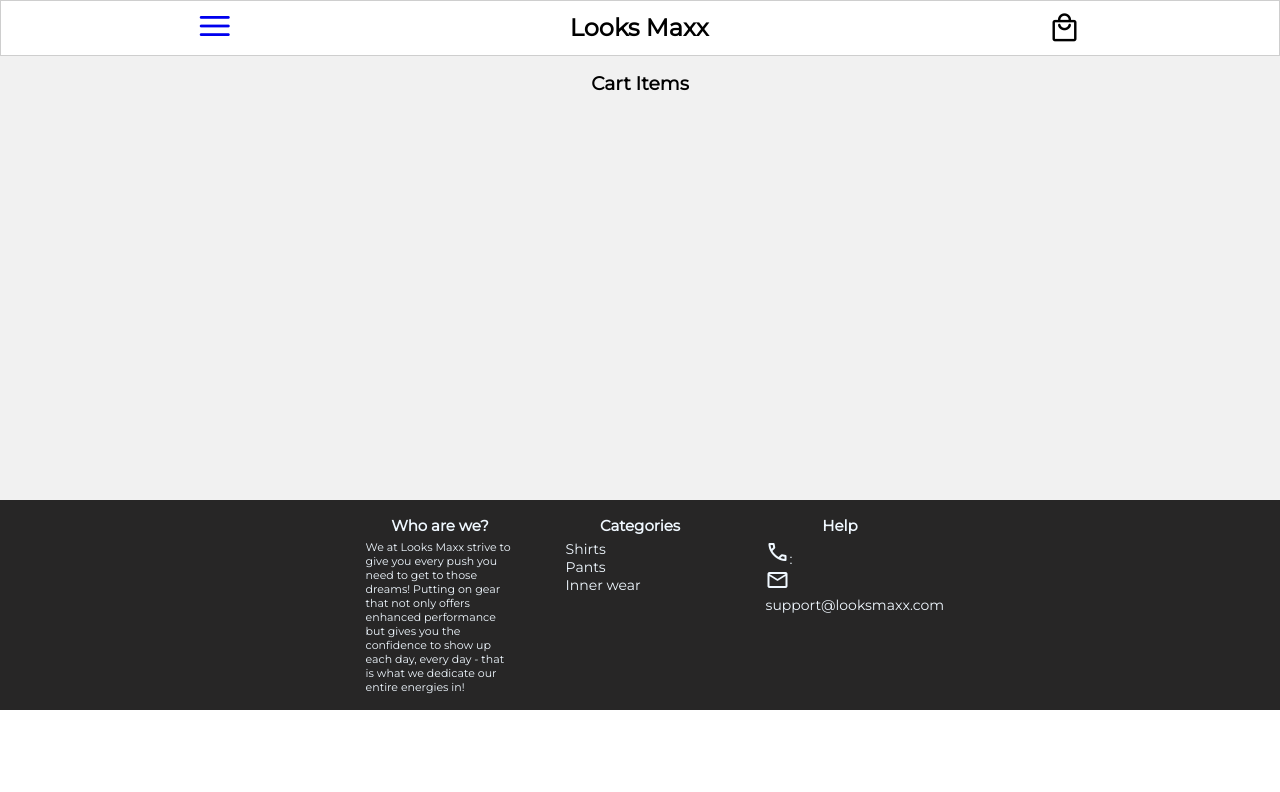
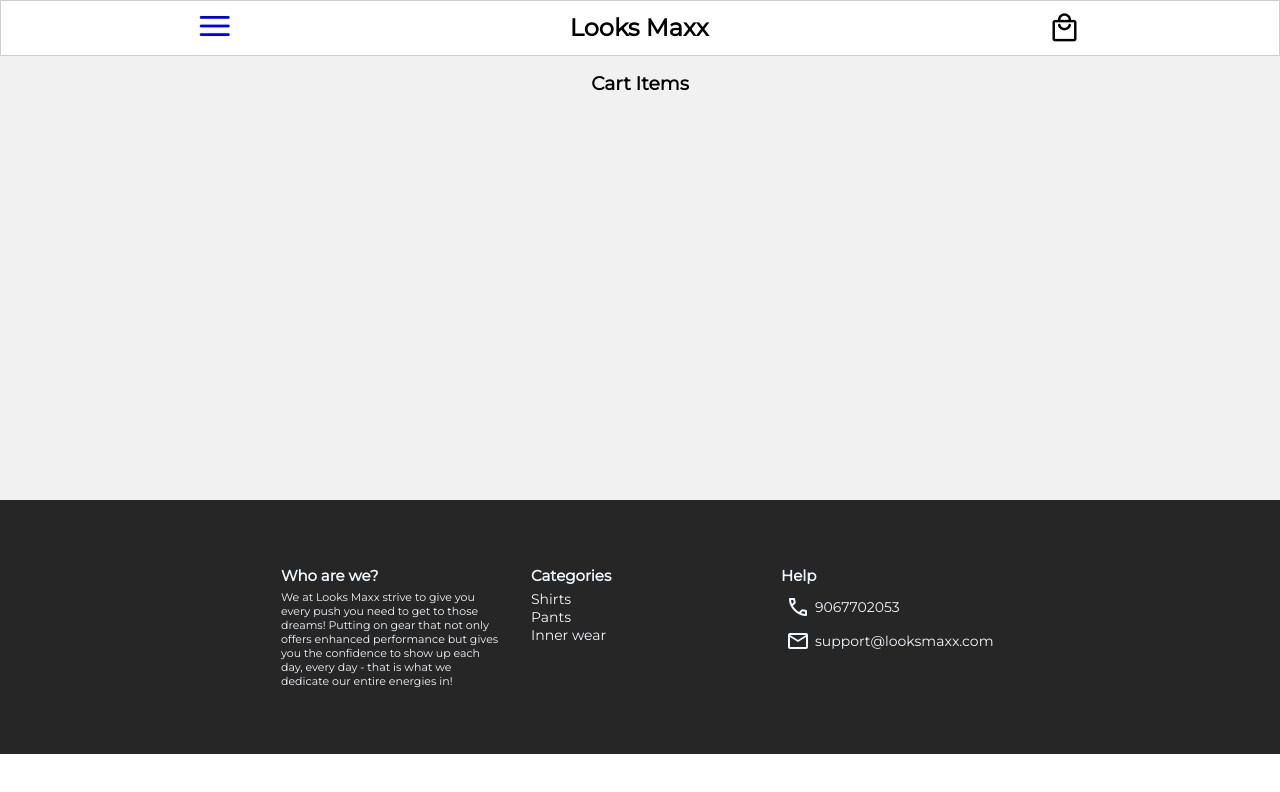
Before and after one commit to sonu-shivcharan/xplore, a React (Vite) app: page /cart in a window 1280 px wide. Shown: the top 792 px of the page. Built offline with nearby package versions, Linux system fonts and the light colour scheme.

Commit message:
change cart item design

```diff
--- a/src/components/Cart.jsx
+++ b/src/components/Cart.jsx
@@ -6,7 +6,7 @@ const Cart = ({cartItems}) => {
     <div id='cart-section' className='flex flex-col'>
       <div>
         <h3>Cart Items</h3>
-        <div className="items-container flex flex-col">
+        <div className="items-container flex flex-wrap justify-center">
           {
             cartItems.map((item)=><CartItemsCard item={item}/>)
           }
--- a/src/components/CartItemsCard.jsx
+++ b/src/components/CartItemsCard.jsx
@@ -2,19 +2,23 @@ import React from "react";
 
 const CartItemsCard = ({item}) => {
   return (
-    <div className="cart-item-card">
-      <div className="flex items-center justify-space-between flex-wrap">
+    <div className="cart-item-card flex items-center justify-center flex-wrap flex-col">
+
         <img src={item.img.url}></img>
-        <p>
+        <div className="flex flex-col"><p>
           <b>{item.name}</b>
         </p>
         <p>&#8377; {item.price}</p>
+        </div>
         <div className="quantity-input-container flex items-center">
         <div className="decrement flex item-center">-</div>
           <input type="text"></input>
           <div className="increment">+</div>
+
         </div>
-      </div>
+        <div className="material-symbols-rounded">delete</div>
+
+
     </div>
   );
 };
--- a/src/components/Footer.jsx
+++ b/src/components/Footer.jsx
@@ -2,7 +2,7 @@ import React from "react";
 import "../styles/Footer.css";
 const Footer = () => {
   return (
-    <footer id="footer" className="flex justify-center flex-wrap" >
+    <footer id="footer" className="flex justify-center flex-wrap">
       <div className="who-are-we">
         <h3>Who are we?</h3>
         <p>
@@ -23,10 +23,14 @@ const Footer = () => {
       <div>
         <h3>Help</h3>
         <ul>
-          <li><span className="material-symbols-rounded">call</span>:</li>
-          <li><span class="material-symbols-rounded">mail</span>support@looksmaxx.com</li>
+          <li className="flex  items-center">
+            <span className="material-symbols-rounded">call</span> 9067702053
+          </li>
+          <li className="flex  items-center">
+            <span class="material-symbols-rounded">mail</span>
+            support@looksmaxx.com
+          </li>
         </ul>
-
       </div>
     </footer>
   );
--- a/src/components/HeroSection.jsx
+++ b/src/components/HeroSection.jsx
@@ -4,7 +4,7 @@ import './../styles/Hero.css'
 const HeroSection = () => {
 
   return (
-    <div id='hero-section' className='flex-perfect-center'>
+    <div id='hero-section' className='flex'>
        <div className="carousel">
             <div className="carousel-inner">
                 <div className="carousel-item active">
--- a/src/styles/Cart.css
+++ b/src/styles/Cart.css
@@ -18,11 +18,14 @@
 #cart-section .cart-item-card{
   background-color: #fff;
   padding: 1rem;
-  margin: 1rem;
   border-radius: 10px;
+  min-width: 250px;
+  margin: 1rem auto;
 }
 #cart-section .cart-item-card img {
-  max-width: 100px;
+  max-width: 150px;
+  margin-bottom: 10px;
+
 
 }
 .quantity-input-container input {
--- a/src/styles/Footer.css
+++ b/src/styles/Footer.css
@@ -4,10 +4,15 @@
     background-color: rgb(39, 38, 38);
     color: aliceblue;
     font-size: px;
+    padding: 50px 0px  ;
+}
+#footer *{
+
+
 }
 #footer div{
-    width: 200px;
-    padding: 1rem 1.6rem;
+    width: 250px;
+    padding: 1rem;
 }
 #footer div p{
     font-size: 11px;
@@ -15,10 +20,13 @@
 }
 #footer div h3{
     font-size:15px;
-    text-align: center;
+
     margin-bottom: 5px;
 }
 #footer div ul{
     font-size: 14px;
     list-style-type: none;
 }
+#footer div ul span{
+    padding: 5px;
+}
```
